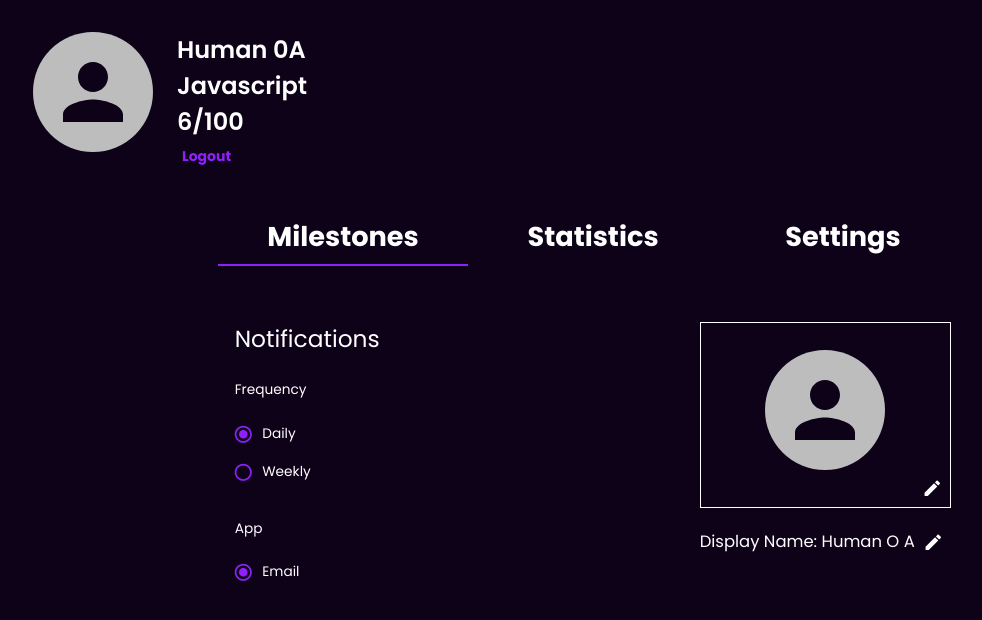
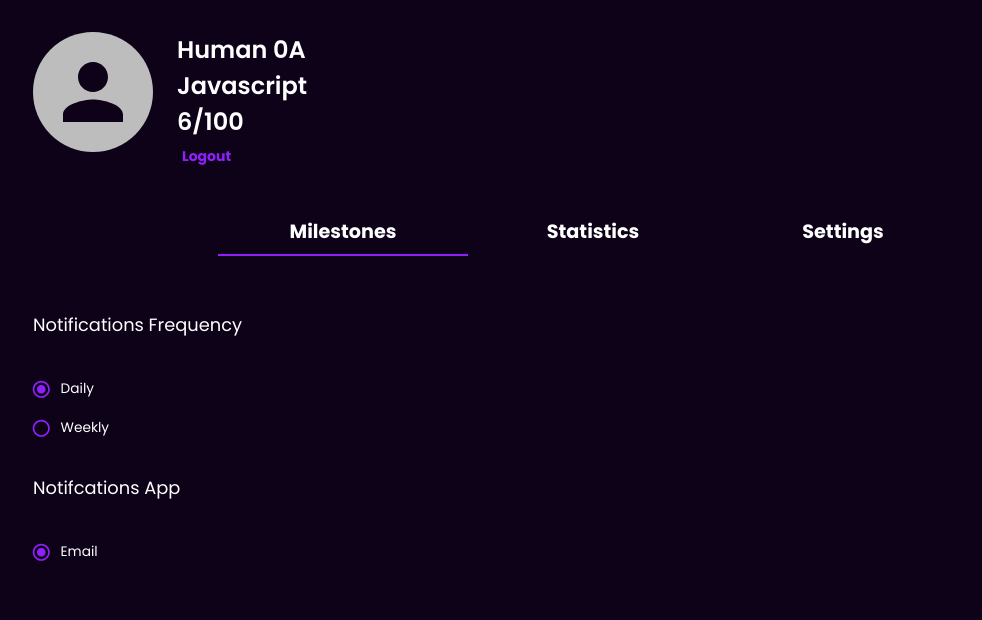
Before and after one commit to arndom/100Days-Companion, a React (Create React App) app: page /settings in a window 1280 px wide. Shown: the top 620 px of the page, without its empty margins (47-1029 px from the left). Built offline with nearby package versions, Linux system fonts and the light colour scheme.

Commit message:
minor changes, remove avatar section, and reduce link tab font size

```diff
--- a/src/pages/Home/Settings/Settings.tsx
+++ b/src/pages/Home/Settings/Settings.tsx
@@ -29,10 +29,9 @@ const Settings = (): JSX.Element => {
   };
 
   return (
-    <Grid container columnSpacing={40} rowSpacing={15} justifyContent="center">
+    <Grid container columnSpacing={40} rowSpacing={15} justifyContent="flex-start">
       <Grid item>
-        <Typography sx={classes.notifications}>Notifications</Typography>
-        <Typography>Frequency</Typography>
+        <Typography sx={classes.notifications}>Notifications Frequency</Typography>
         <FormControl sx={classes.frequency}>
           <RadioGroup aria-labelledby="frequency" name="frequency" value={frequency} onChange={handleFrequencyChange}>
             <FormControlLabel value="daily" control={<Radio />} label="Daily" />
@@ -40,31 +39,13 @@ const Settings = (): JSX.Element => {
           </RadioGroup>
         </FormControl>
 
-        <Typography>App</Typography>
+        <Typography sx={classes.notifications}>Notifcations App</Typography>
         <FormControl sx={classes.app}>
           <RadioGroup aria-labelledby="app" name="app" value={app} onChange={handleAppChange}>
             <FormControlLabel value="email" control={<Radio />} label="Email" />
           </RadioGroup>
         </FormControl>
       </Grid>
-      <Grid item>
-        <Box sx={classes.avatar}>
-          <Avatar />
-          <Grid container justifyContent="flex-end">
-            <IconButton>
-              <Edit sx={{ color: '#fff' }} />
-            </IconButton>
-          </Grid>
-        </Box>
-        <Box>
-          <Typography sx={classes.displayName}>
-            Display Name: Human O A
-            <IconButton>
-              <Edit sx={{ color: '#fff' }} />
-            </IconButton>
-          </Typography>
-        </Box>
-      </Grid>
     </Grid>
   );
 };
--- a/src/pages/Home/Settings/useStyles.tsx
+++ b/src/pages/Home/Settings/useStyles.tsx
@@ -1,6 +1,6 @@
 export const useStyles = {
   notifications: {
-    fontSize: '1.7em',
+    fontSize: '1.3em',
     marginBottom: '1em',
   },
 
--- a/src/pages/Home/useStyles.ts
+++ b/src/pages/Home/useStyles.ts
@@ -58,7 +58,7 @@ export const useStyles = {
   },
 
   link: {
-    fontSize: 'clamp(1.5rem, 6vw, 1.7rem)',
+    fontSize: 'clamp(1.2rem, 6vw, 1.2rem)',
     width: 250,
 
     '&.MuiTab-textColorPrimary': {
```
